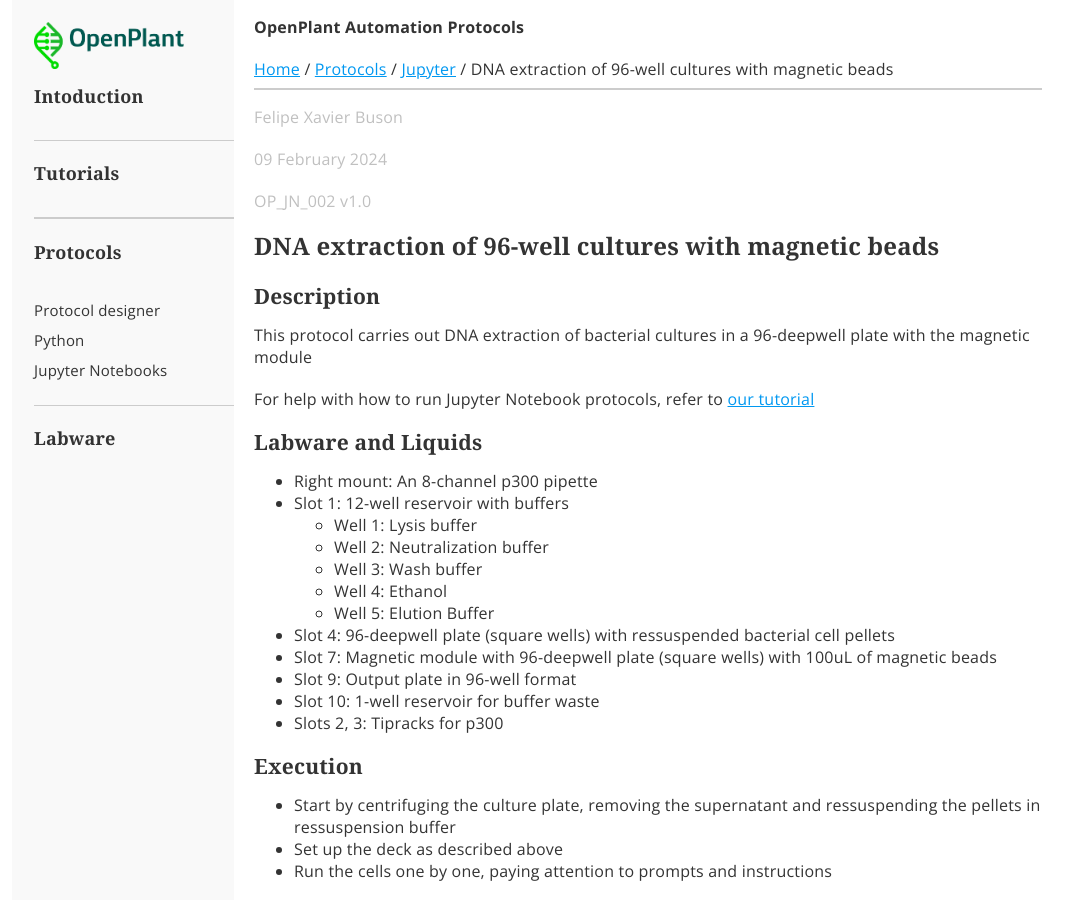
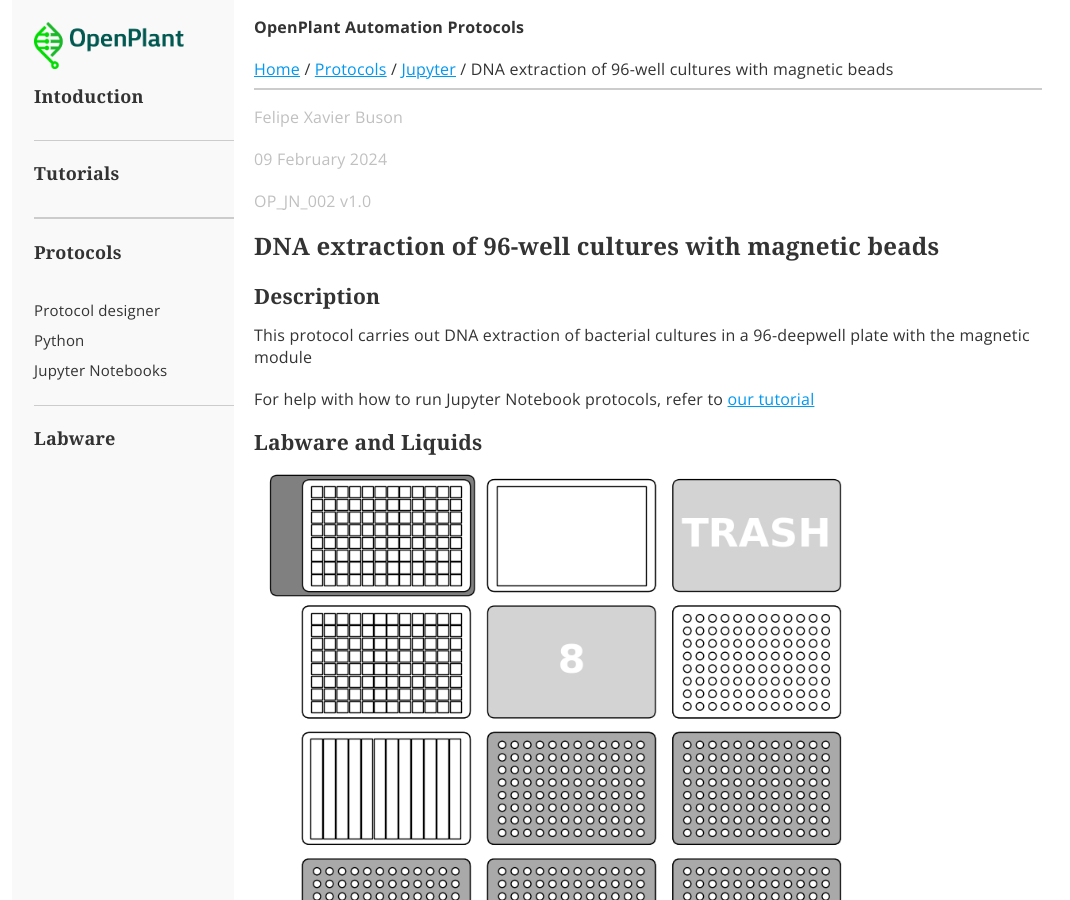
Before and after one commit to openplant/openplant_automation_protocols, a Jekyll site: the page built from Protocols/Jupyter/OP_JN_002/index.html, in a window 1280 px wide and 900 px high. Shown: the whole window, without its empty margins (102-1172 px from the left). Built offline with Jekyll 4.4.1, drawn with Linux system fonts in a browser that asks for light colours.

Commit message:
op_jn 2 deckmap

```diff
--- a/Protocols/Jupyter/OP_JN_002/index.html
+++ b/Protocols/Jupyter/OP_JN_002/index.html
@@ -13,6 +13,7 @@ title: DNA extraction of 96-well cultures with magnetic beads
 <p>For help with how to run Jupyter Notebook protocols, refer to <a href="#">our tutorial</a></p>
 
 <h2>Labware and Liquids</h2>
+<img src="OP_JN_002-deckmap.png", style="width: 80%; margin: auto;">
 <ul>
     <li>Right mount: An 8-channel p300 pipette</li>
     <li>Slot 1: 12-well reservoir with buffers
```
Also changed, not shown: Protocols/Jupyter/OP_JN_002/OP_JN_002-deckmap.png (added).
